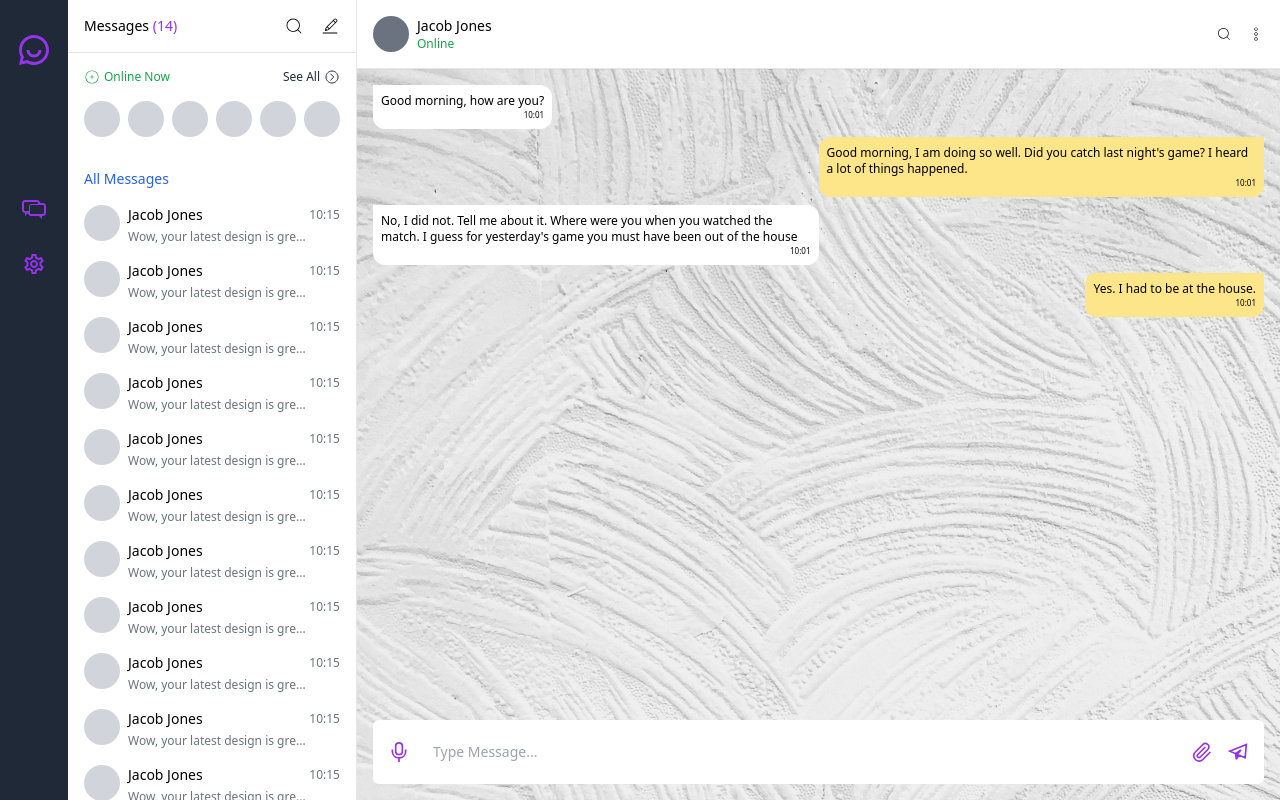
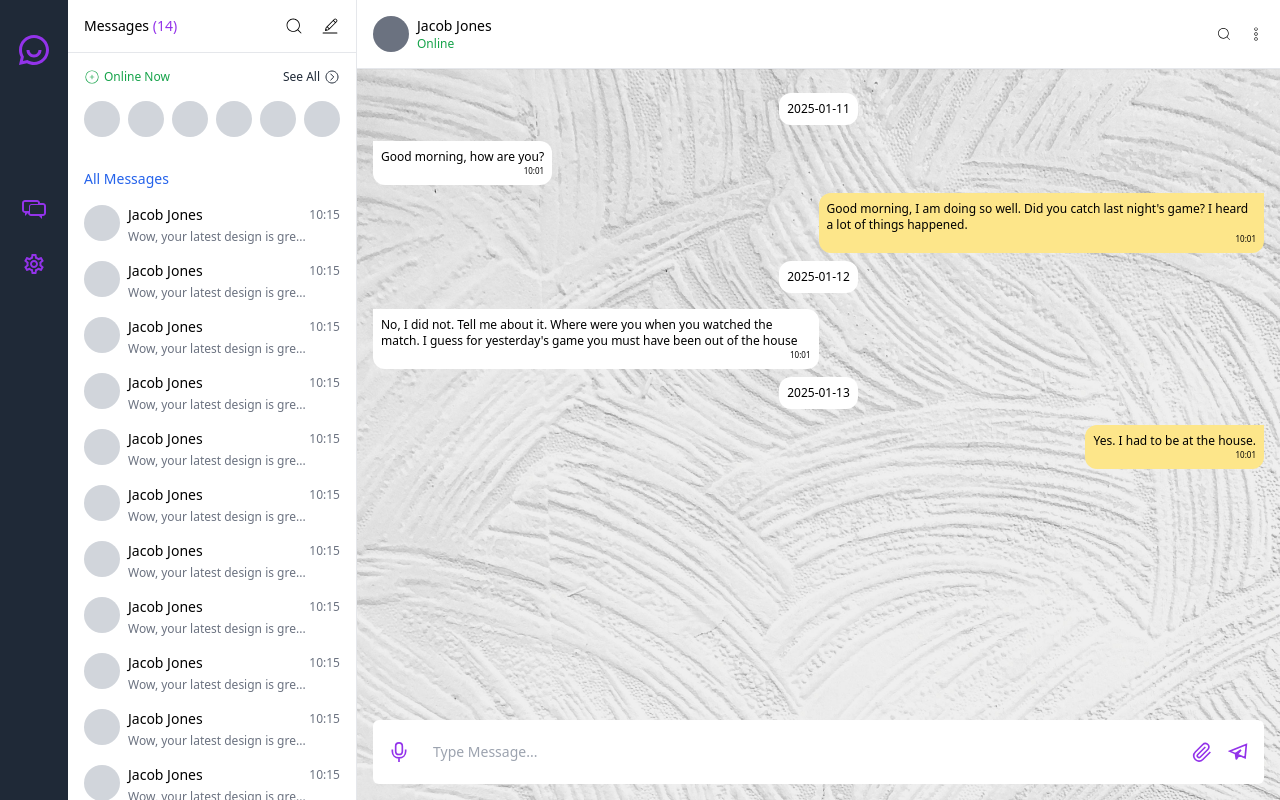
Before and after one commit to apella1/chat-ui, a Next.js app: page /chat in a window 1280 px wide. Built offline with nearby package versions, Linux system fonts and the light colour scheme.

Commit message:
fix: handle message grouping and button accessibility

```diff
--- a/app/chat/page.tsx
+++ b/app/chat/page.tsx
@@ -2,11 +2,41 @@ import ChatsView from "@/components/ChatsView";
 import MessagesView from "@/components/MessagesView";
 import ActiveUserCard from "@/components/ui/cards/ActiveUserCard";
 import MessageInput from "@/components/ui/input/MessageInput";
+import { ChatMessage } from "@/types/messaging/message";
 import { CiCirclePlus, CiEdit, CiMenuKebab, CiSearch } from "react-icons/ci";
 import { IoChevronForwardCircleOutline } from "react-icons/io5";
 import { MdOutlineSettings } from "react-icons/md";
 import { RiChatSmile2Line } from "react-icons/ri";
 import { TiMessages } from "react-icons/ti";
+
+const messages: ChatMessage[] = [
+  {
+    value: "Good morning, how are you?",
+    type: "Incoming",
+    timeSent: "10:01",
+    dateSent: new Date(2025, 0, 11),
+  },
+  {
+    value:
+      "Good morning, I am doing so well. Did you catch last night's game? I heard a lot of things happened.",
+    type: "Outgoing",
+    timeSent: "10:01",
+    dateSent: new Date(2025, 0, 11),
+  },
+  {
+    value:
+      "No, I did not. Tell me about it. Where were you when you watched the match. I guess for yesterday's game you must have been out of the house",
+    type: "Incoming",
+    timeSent: "10:01",
+    dateSent: new Date(2025, 0, 12),
+  },
+  {
+    value: "Yes. I had to be at the house.",
+    type: "Outgoing",
+    timeSent: "10:01",
+    dateSent: new Date(2025, 0, 13),
+  },
+];
 
 export default function Chat() {
   return (
@@ -79,18 +109,18 @@ export default function Chat() {
             <ActiveUserCard />
           </div>
           <div className="flex items-center space-x-4">
-            <button>
+            <button aria-label="Search messages">
               <CiSearch />
             </button>
-            <button>
+            <button aria-label="View user options">
               <CiMenuKebab />
             </button>
           </div>
         </header>
         <hr className="bg-gray-600" />
-        <section className="bg-default-chat-bg flex h-full flex-col bg-cover">
+        <section className="flex h-full flex-col bg-default-chat-bg bg-cover">
           <div className="flex-grow p-4">
-            <MessagesView />
+            <MessagesView messages={messages} />
           </div>
           <div className="items-end p-4">
             <MessageInput />
--- a/components/MessagesView.tsx
+++ b/components/MessagesView.tsx
@@ -1,39 +1,47 @@
+import { ChatMessage } from "@/types/messaging/message";
 import IncomingMessage from "./messaging/IncomingMessage";
 import OutgoingMessage from "./messaging/OutgoingMessage";
 
-export default function MessagesView() {
+function groupMessagesByDate(
+  messages: ChatMessage[],
+): Record<string, Array<ChatMessage>> {
+  return messages.reduce(
+    (grouped, message) => {
+      const dateKey = message.dateSent.toISOString().split("T")[0];
+
+      if (!grouped[dateKey]) {
+        grouped[dateKey] = [];
+      }
+      grouped[dateKey].push(message);
+      return grouped;
+    },
+    {} as Record<string, Array<ChatMessage>>,
+  );
+}
+
+export default function MessagesView({
+  messages,
+}: {
+  messages: ChatMessage[];
+}) {
+  const groupedMessages = Object.entries(groupMessagesByDate(messages));
+
   return (
-    <section className="flex flex-col space-y-2">
-      <IncomingMessage
-        message={{
-          value: "Good morning, how are you?",
-          type: "string",
-          timeSent: "10:01",
-        }}
-      />
-      <OutgoingMessage
-        message={{
-          value:
-            "Good morning, I am doing so well. Did you catch last night's game? I heard a lot of things happened.",
-          type: "string",
-          timeSent: "10:01",
-        }}
-      />
-      <IncomingMessage
-        message={{
-          value:
-            "No, I did not. Tell me about it. Where were you when you watched the match. I guess for yesterday's game you must have been out of the house",
-          type: "string",
-          timeSent: "10:01",
-        }}
-      />
-      <OutgoingMessage
-        message={{
-          value: "Yes. I had to be at the house.",
-          type: "string",
-          timeSent: "10:01",
-        }}
-      />
+    <section>
+      {groupedMessages.map((msgGroup) => (
+        <div key={msgGroup[0]} className="flex flex-col space-y-2">
+          <time className="my-2 self-center rounded-xl bg-white p-2 text-xs">
+            {msgGroup[0]}
+          </time>
+          {msgGroup[1].map((msg) =>
+            msg.type === "Incoming" ? (
+              <IncomingMessage message={msg} key={msg.timeSent} />
+            ) : (
+              <OutgoingMessage message={msg} key={msg.timeSent} />
+            ),
+          )}
+        </div>
+      ))}
     </section>
   );
 }
--- a/components/messaging/IncomingMessage.tsx
+++ b/components/messaging/IncomingMessage.tsx
@@ -2,7 +2,11 @@ import { ChatMessage } from "@/types/messaging/message";
 
 export default function IncomingMessage({ message }: { message: ChatMessage }) {
   return (
-    <div className="flex w-fit max-w-[50%] flex-col rounded-r-xl rounded-bl-xl bg-white p-2">
+    <div
+      className="flex w-fit max-w-[50%] flex-col rounded-r-xl rounded-bl-xl bg-white p-2"
+      role="listitem"
+      aria-label="Incoming message"
+    >
       <p className="text-xs">{message.value}</p>
       <p className="self-end text-[8px]">{message.timeSent}</p>
     </div>
--- a/components/messaging/OutgoingMessage.tsx
+++ b/components/messaging/OutgoingMessage.tsx
@@ -2,7 +2,11 @@ import { ChatMessage } from "@/types/messaging/message";
 
 export default function OutgoingMessage({ message }: { message: ChatMessage }) {
   return (
-    <div className="flex max-w-[50%] flex-col self-end rounded-l-xl rounded-br-xl bg-amber-200 p-2">
+    <div
+      className="flex max-w-[50%] flex-col self-end rounded-l-xl rounded-br-xl bg-amber-200 p-2"
+      role="listitem"
+      aria-label="Outgoing message"
+    >
       <p className="text-xs">{message.value}</p>
       <p className="self-end text-[8px]">{message.timeSent}</p>
     </div>
--- a/components/ui/input/MessageInput.tsx
+++ b/components/ui/input/MessageInput.tsx
@@ -1,26 +1,44 @@
+"use client";
+
+import { FormEvent, useState } from "react";
 import { GrAttachment, GrMicrophone, GrSend } from "react-icons/gr";
 
 export default function MessageInput() {
+  const [message, setMessage] = useState("");
+
+  const handleSubmit = (e: FormEvent) => {
+    e.preventDefault();
+    if (message.trim()) {
+      setMessage(message);
+    }
+  };
+
   return (
-    <section className="flex w-full justify-between space-x-8 rounded-md bg-white p-4">
+    <form
+      className="flex w-full justify-between space-x-8 rounded-md bg-white p-4"
+      onSubmit={handleSubmit}
+    >
       <div className="flex flex-grow items-center space-x-2">
-        <button>
+        <button aria-label="Record voice message">
           <GrMicrophone className="text-xl text-purple-600" />
         </button>
         <input
           type="text"
+          value={message}
+          onChange={(e) => setMessage(e.target.value)}
           placeholder="Type Message..."
           className="flex-grow outline-none"
+          aria-label="Message input"
         />
       </div>
       <div className="flex items-center space-x-4">
-        <button>
+        <button aria-label="Attach file">
           <GrAttachment className="text-xl text-purple-600" />
         </button>
-        <button>
+        <button className="" aria-label="Send message">
           <GrSend className="text-xl text-purple-600" />
         </button>
       </div>
-    </section>
+    </form>
   );
 }
--- a/types/messaging/chat.ts
+++ b/types/messaging/chat.ts
@@ -1,7 +1,13 @@
 import { ChatMessage } from "./message";
 import { User } from "./user";
+
+export type ChatStatus = "ACTIVE" | "ARCHIVED";
 
 export interface Chat {
   recipient: User;
   lastMessage: ChatMessage;
+  unreadCount?: number;
+  isTyping?: boolean;
+  createdAt?: Date;
+  status?: ChatStatus;
 }
--- a/types/messaging/user.ts
+++ b/types/messaging/user.ts
@@ -1,4 +1,6 @@
 export interface User {
     name: string;
     isOnline: boolean;
+    avatar?: string;
+    lastSeen?: Date;
 }
```
Also changed, not shown: types/messaging/message.ts (+9 -1 lines).
